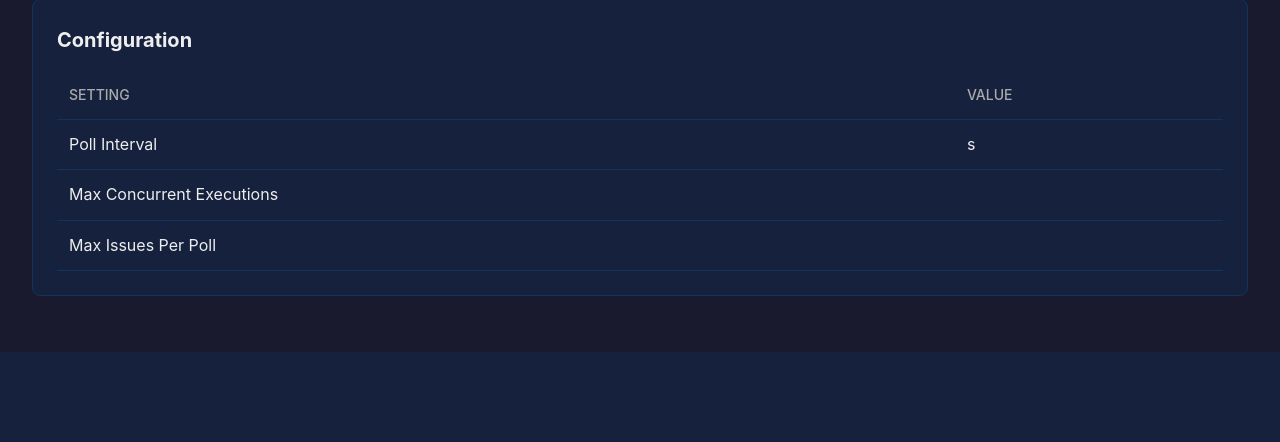
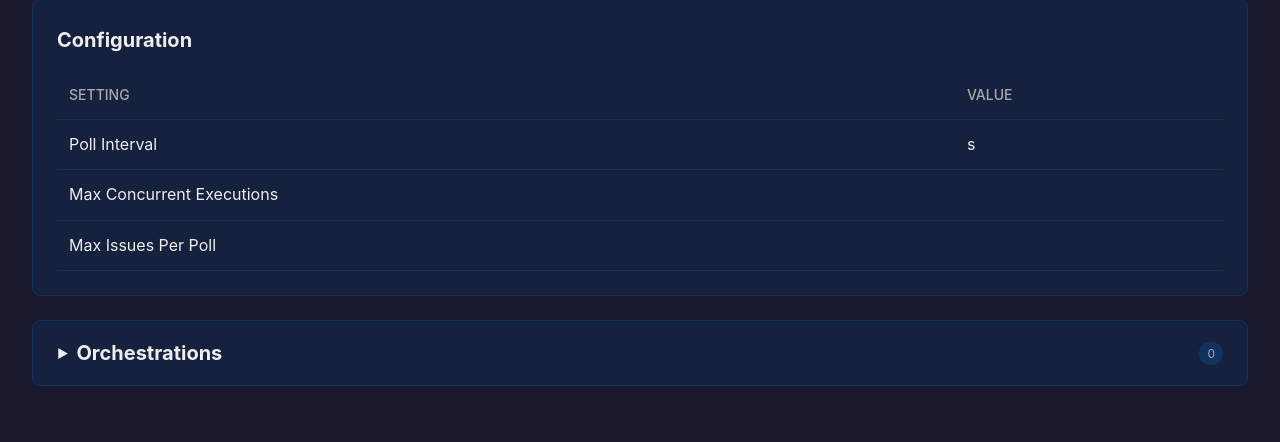
Before and after one commit to btw-claude/developer-sentinel, a Python web app: template src/sentinel/dashboard/templates/index.html in a window 1280 px wide. Shown: the part 553-995 px from the top of the page. Before the commit the page ends 905 px from the top, so only its background shows below. Run offline with Jinja, Linux system fonts and the light colour scheme; the template is opened without the code that fills it, so the values that code supplies are empty; some libraries are stand-ins or nearby versions.

Commit message:
feat(DS-121): Implement collapsible Orchestrations dashboard section
Add collapsible Orchestrations section to the main dashboard with HTMX
integration for lazy loading. This improves the dashboard UX by allowing
users to quickly view orchestration details on demand.

Changes:
- Add collapsible section styles to base.html (collapse/expand animation,
  source badges for Jira/GitHub)
- Add Orchestrations collapsible card to index.html with HTMX trigger
- Enhance partials/orchestrations.html with source badges and improved
  layout showing name, source, project/repo, trigger info, and status

🤖 Generated with [Claude Code](https://claude.com/claude-code)

Co-Authored-By: Claude Opus 4.5 <noreply@anthropic.com>

```diff
--- a/src/sentinel/dashboard/templates/base.html
+++ b/src/sentinel/dashboard/templates/base.html
@@ -130,6 +130,80 @@
             font-size: 0.75rem;
             margin-right: 0.25rem;
         }
+
+        /* Collapsible section styles */
+        .collapsible-section {
+            padding: 0;
+        }
+
+        .collapsible-header {
+            padding: 1rem 1.5rem;
+            cursor: pointer;
+            user-select: none;
+            transition: background-color 0.2s;
+        }
+
+        .collapsible-header:hover {
+            background-color: var(--accent);
+        }
+
+        .collapsible-header h2 {
+            margin-bottom: 0;
+            display: flex;
+            align-items: center;
+            gap: 0.5rem;
+        }
+
+        .collapse-icon {
+            font-size: 0.75rem;
+            transition: transform 0.2s;
+            display: inline-block;
+        }
+
+        .collapse-icon.rotated {
+            transform: rotate(90deg);
+        }
+
+        .badge {
+            background-color: var(--accent);
+            padding: 0.125rem 0.5rem;
+            border-radius: 12px;
+            font-size: 0.75rem;
+            font-weight: normal;
+            color: var(--text-secondary);
+            margin-left: auto;
+        }
+
+        .collapsible-content {
+            max-height: 0;
+            overflow: hidden;
+            transition: max-height 0.3s ease-out, padding 0.3s ease-out;
+            padding: 0 1.5rem;
+        }
+
+        .collapsible-content.expanded {
+            max-height: 2000px;
+            padding: 0 1.5rem 1.5rem 1.5rem;
+        }
+
+        /* Source badge styles */
+        .source-badge {
+            display: inline-block;
+            padding: 0.125rem 0.5rem;
+            border-radius: 4px;
+            font-size: 0.75rem;
+            font-weight: 500;
+        }
+
+        .source-badge.jira {
+            background-color: #0052cc;
+            color: white;
+        }
+
+        .source-badge.github {
+            background-color: #238636;
+            color: white;
+        }
     </style>
     {% block extra_head %}{% endblock %}
 </head>
--- a/src/sentinel/dashboard/templates/index.html
+++ b/src/sentinel/dashboard/templates/index.html
@@ -44,4 +44,22 @@
         </tr>
     </table>
 </div>
+
+<div class="card collapsible-section">
+    <div class="collapsible-header"
+         hx-get="/partials/orchestrations"
+         hx-target="#orchestrations-content"
+         hx-swap="innerHTML"
+         hx-trigger="click[!document.querySelector('#orchestrations-content').classList.contains('expanded')]"
+         onclick="this.parentElement.querySelector('#orchestrations-content').classList.toggle('expanded'); this.querySelector('.collapse-icon').classList.toggle('rotated');">
+        <h2>
+            <span class="collapse-icon">&#9654;</span>
+            Orchestrations
+            <span class="badge">{{ state.orchestrations | length }}</span>
+        </h2>
+    </div>
+    <div id="orchestrations-content" class="collapsible-content">
+        <!-- Content loaded via HTMX when expanded -->
+    </div>
+</div>
 {% endblock %}
```
Also changed, not shown: src/sentinel/dashboard/templates/partials/orchestrations.html (+18 -6 lines).
